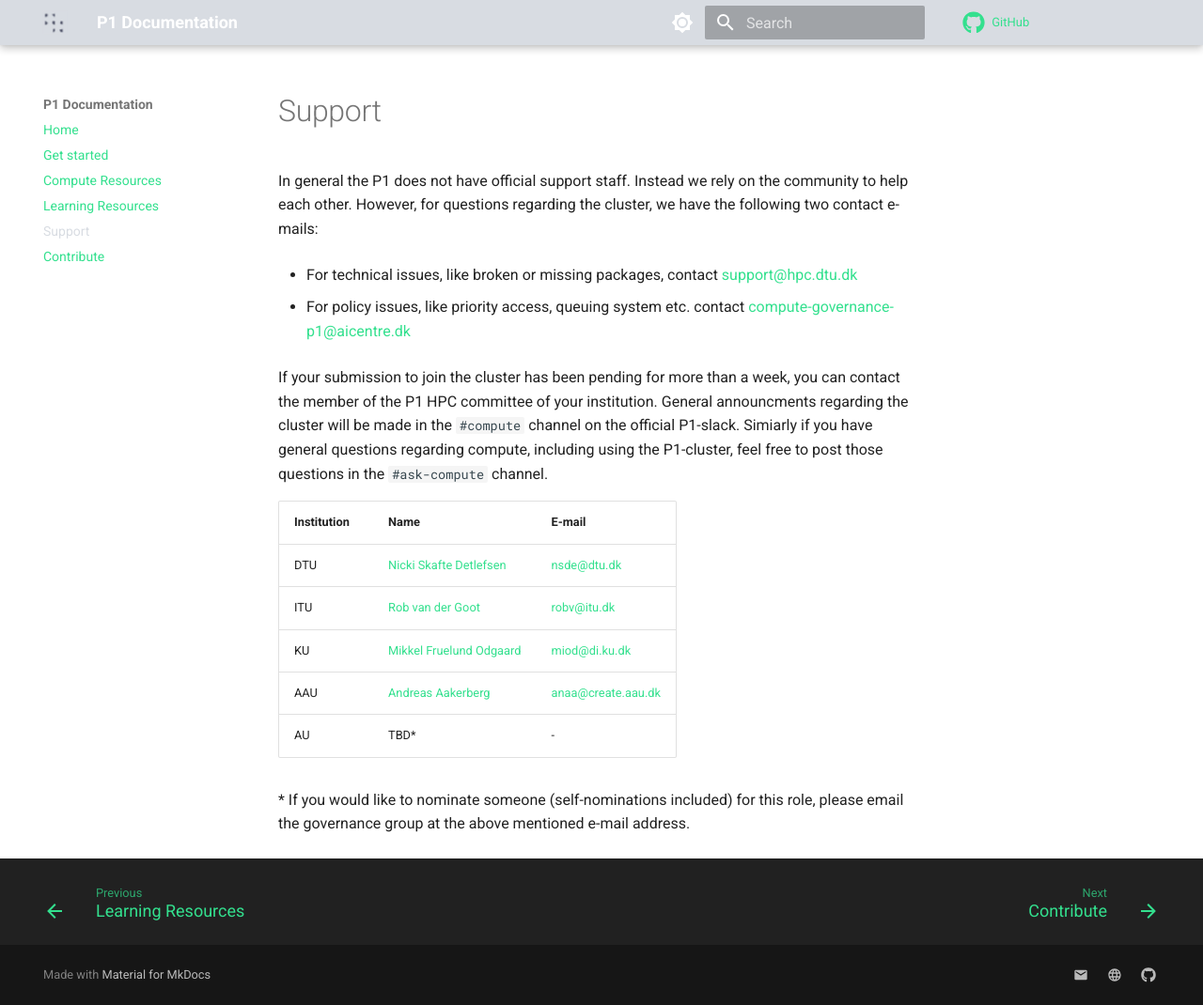
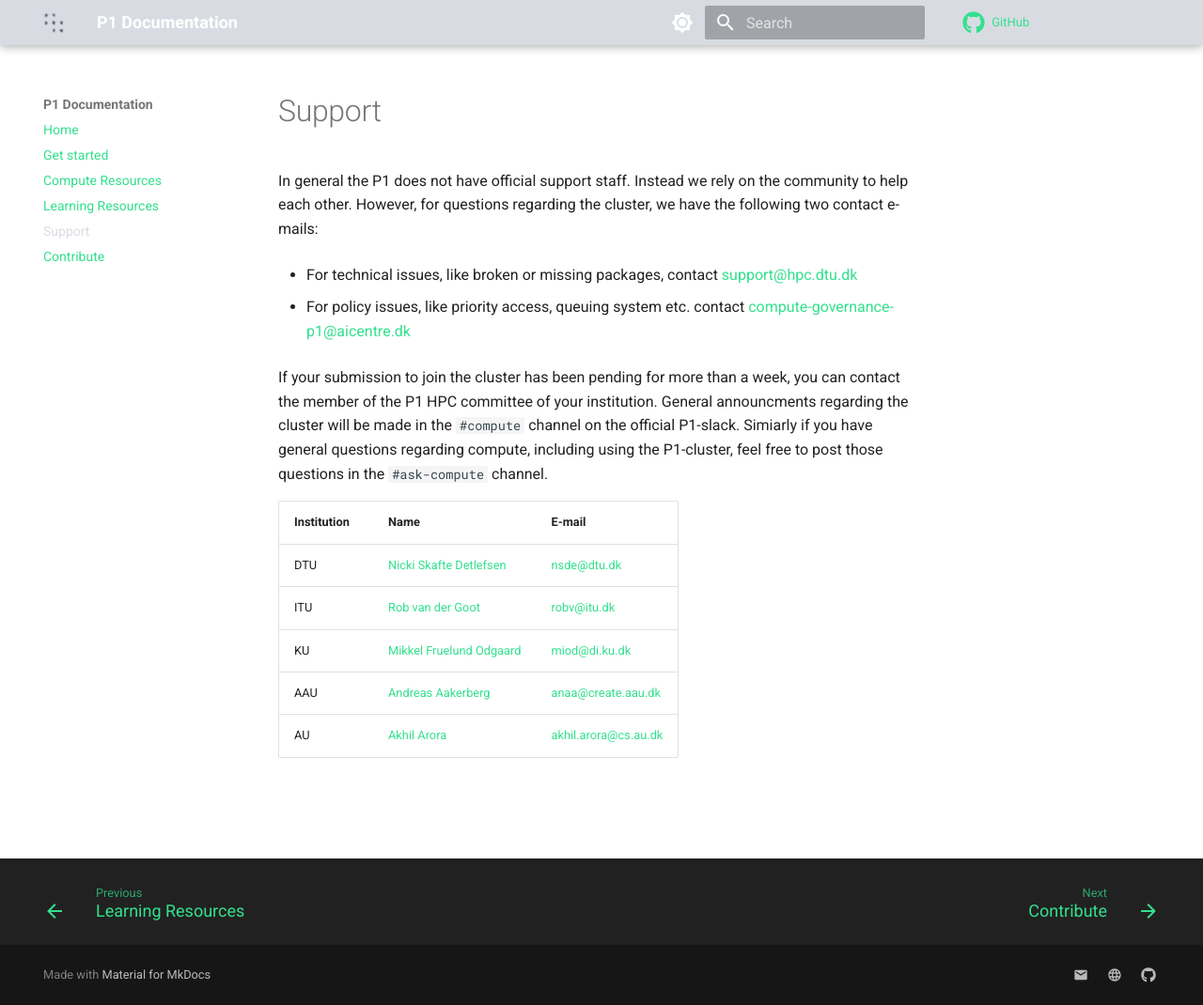
Before and after one commit to Pioneer-Centre-for-AI/p1-compute-documentation, an MkDocs documentation site: the page built from docs/support.md, in a window 1280 px wide and 1070 px high. Shown: the whole window at 94% size. Built offline with MkDocs 1.6.1 and Material for MkDocs 9.7.7, drawn with Linux system fonts in a browser that asks for light colours; comment, search, counter and statistics services are not loaded.

Commit message:
Update support.md

```diff
--- a/docs/support.md
+++ b/docs/support.md
@@ -18,7 +18,4 @@ DTU         | [Nicki Skafte Detlefsen](https://orbit.dtu.dk/en/persons/nicki-ska
 ITU         | [Rob van der Goot](https://pure.itu.dk/en/persons/rob-van-der-goot)               | <robv@itu.dk>
 KU          | [Mikkel Fruelund Odgaard](https://di.ku.dk/ansatte/?pure=da/persons/770606)       | <miod@di.ku.dk>
 AAU         | [Andreas Aakerberg](https://vbn.aau.dk/da/persons/132677)                         | <anaa@create.aau.dk>
-AU          | TBD*                                                                              | -
-
-\* If you would like to nominate someone (self-nominations included) for this role, please email the governance group
-at the above mentioned e-mail address.
+AU          | [Akhil Arora](https://www.au.dk/en/akhil.arora@cs.au.dk)                          | <akhil.arora@cs.au.dk>
```
